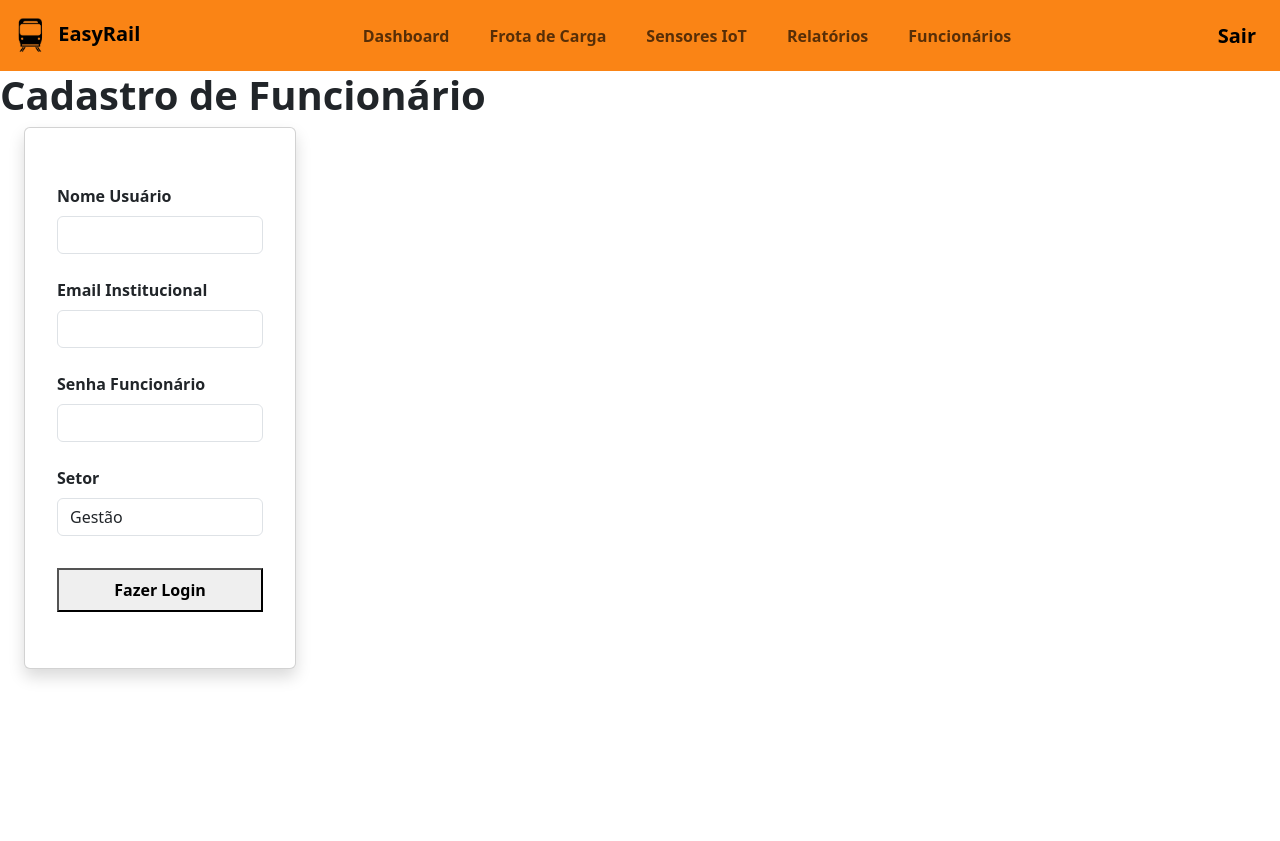
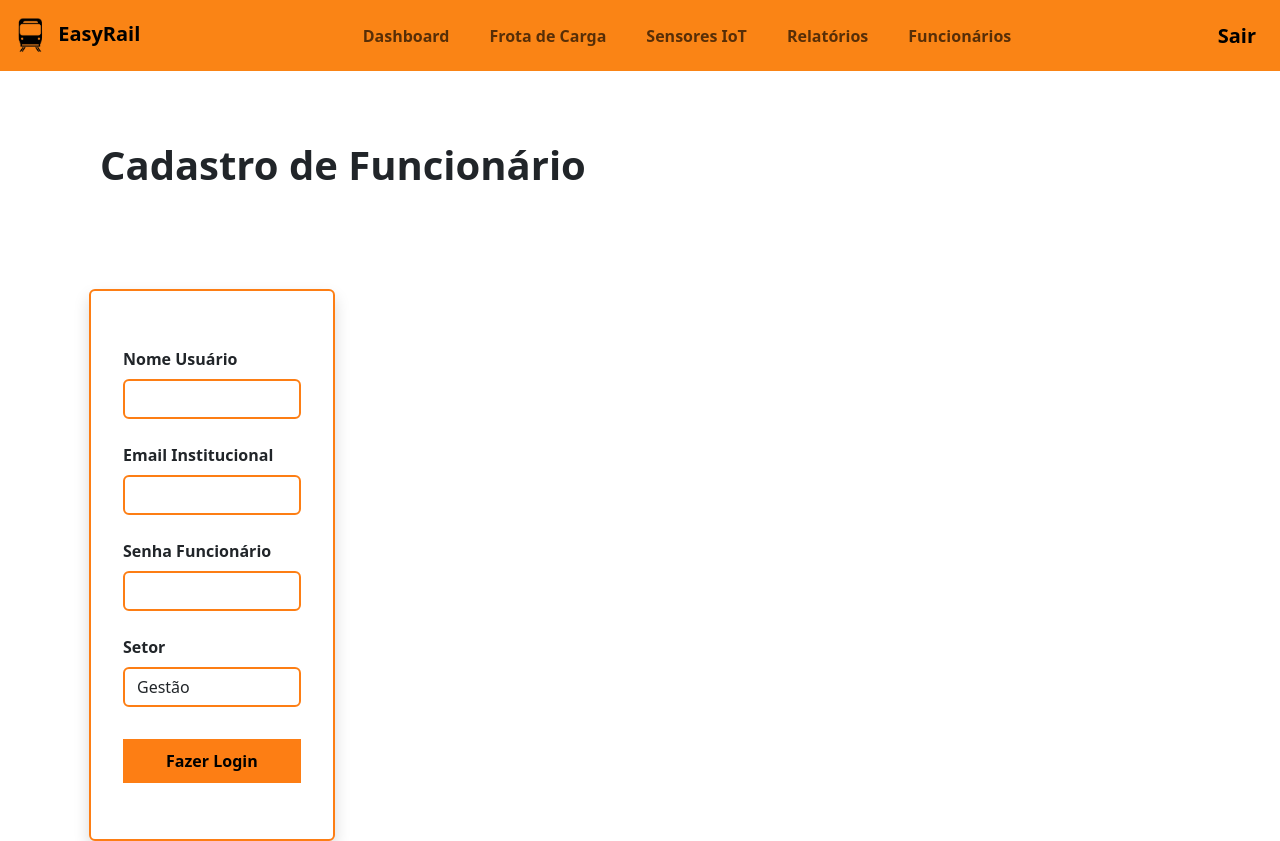
Before and after one commit to devcaetan0/EasyRail-S.A, a PHP site: page /public/funcionarios.html in a window 1280 px wide. Before the commit the page ends 680 px from the top, so only its background shows below. Run offline with PHP 8.4, Linux system fonts and the light colour scheme.

Commit message:
feat: modificações da tela dentro do css para mudar cores e estilos da tela de cadastro de funcionário.

```diff
--- a/styles/style.css
+++ b/styles/style.css
@@ -42,3 +42,41 @@
     background-color: var(--cor-laranja);
     font-weight: bold;
 }
+
+
+/* ===== CADASTRO FUNCINÁRIOS ===== */
+
+#body-index{
+
+    margin-top: 100px;
+    margin-right: 40px;
+    margin-left: 65px;
+}
+
+.cadastro{
+
+    border-color: #fd7e14;
+    border: 2px solid #fd7e14;
+
+
+}
+
+.borda-cadastro{
+
+    border-color: #fd7e14;
+     border: 2px solid #fd7e14;
+
+}
+
+.botao-cadastro{
+
+    color: black;
+    background-color: #fd7e14;
+}
+
+.titulo-cadastro{
+
+    margin-left: 100px;
+    margin-top: 70px;
+
+}
```
